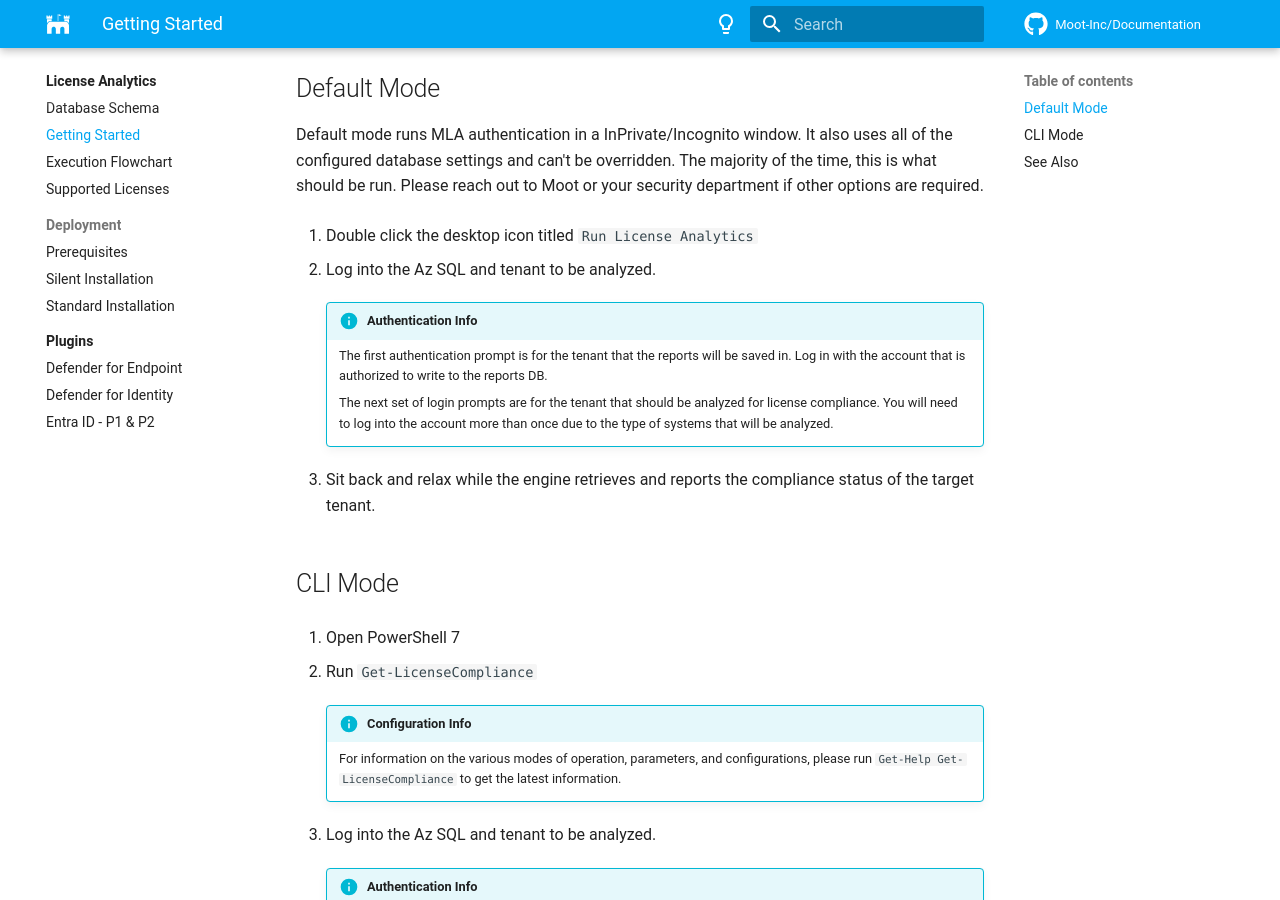
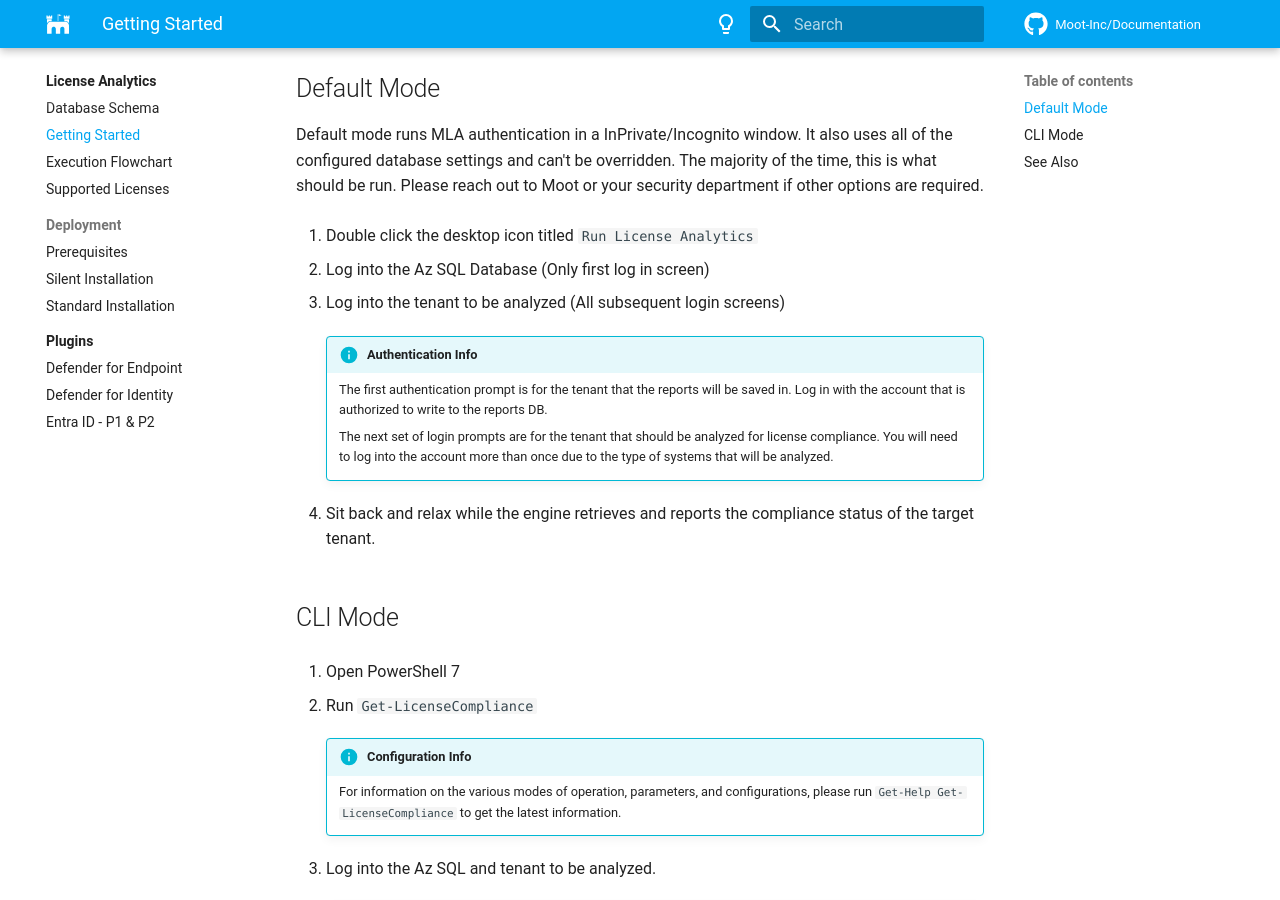
Before and after one commit to Software-Hardware-Integration-Lab/Documentation, an MkDocs documentation site: the page built from docs/License-Analytics/Getting-Started.md, in a window 1280 px wide and 900 px high, scrolled down 310 px. Built offline with MkDocs 1.6.1 and Material for MkDocs 9.7.7, drawn with Linux system fonts in a browser that asks for light colours; comment, search, counter and statistics services are not loaded.

Commit message:
Wording
Expand on the login screen descriptions

```diff
--- a/docs/License-Analytics/Getting-Started.md
+++ b/docs/License-Analytics/Getting-Started.md
@@ -12,7 +12,9 @@ The majority of the time, this is what should be run. Please reach out to Moot o
 
 1. Double click the desktop icon titled `Run License Analytics`
 
-2. Log into the Az SQL and tenant to be analyzed.
+2. Log into the Az SQL Database (Only first log in screen)
+
+3. Log into the tenant to be analyzed (All subsequent login screens)
 
     !!! info "Authentication Info"
         The first authentication prompt is for the tenant that the reports will be saved in.
```
